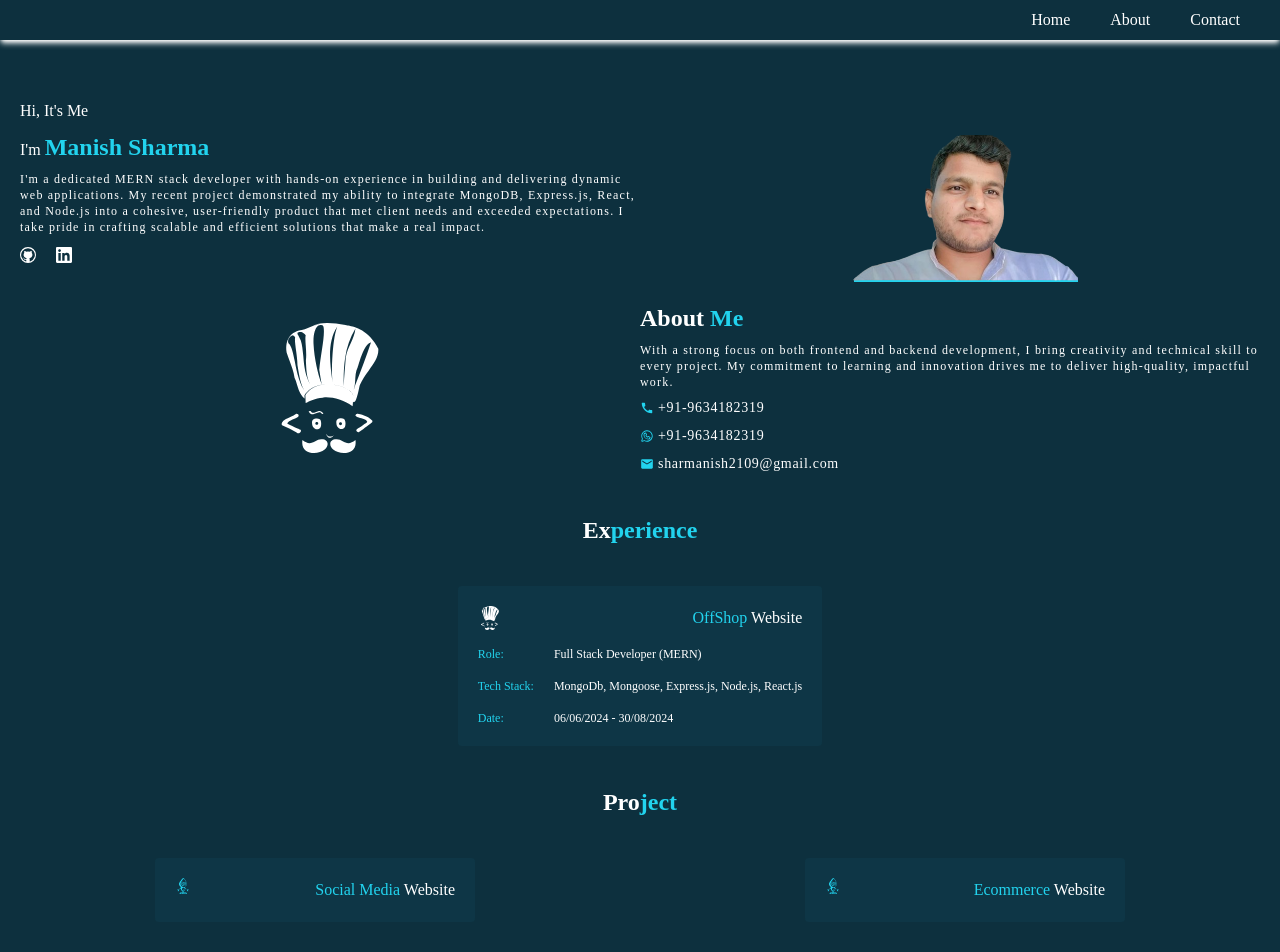
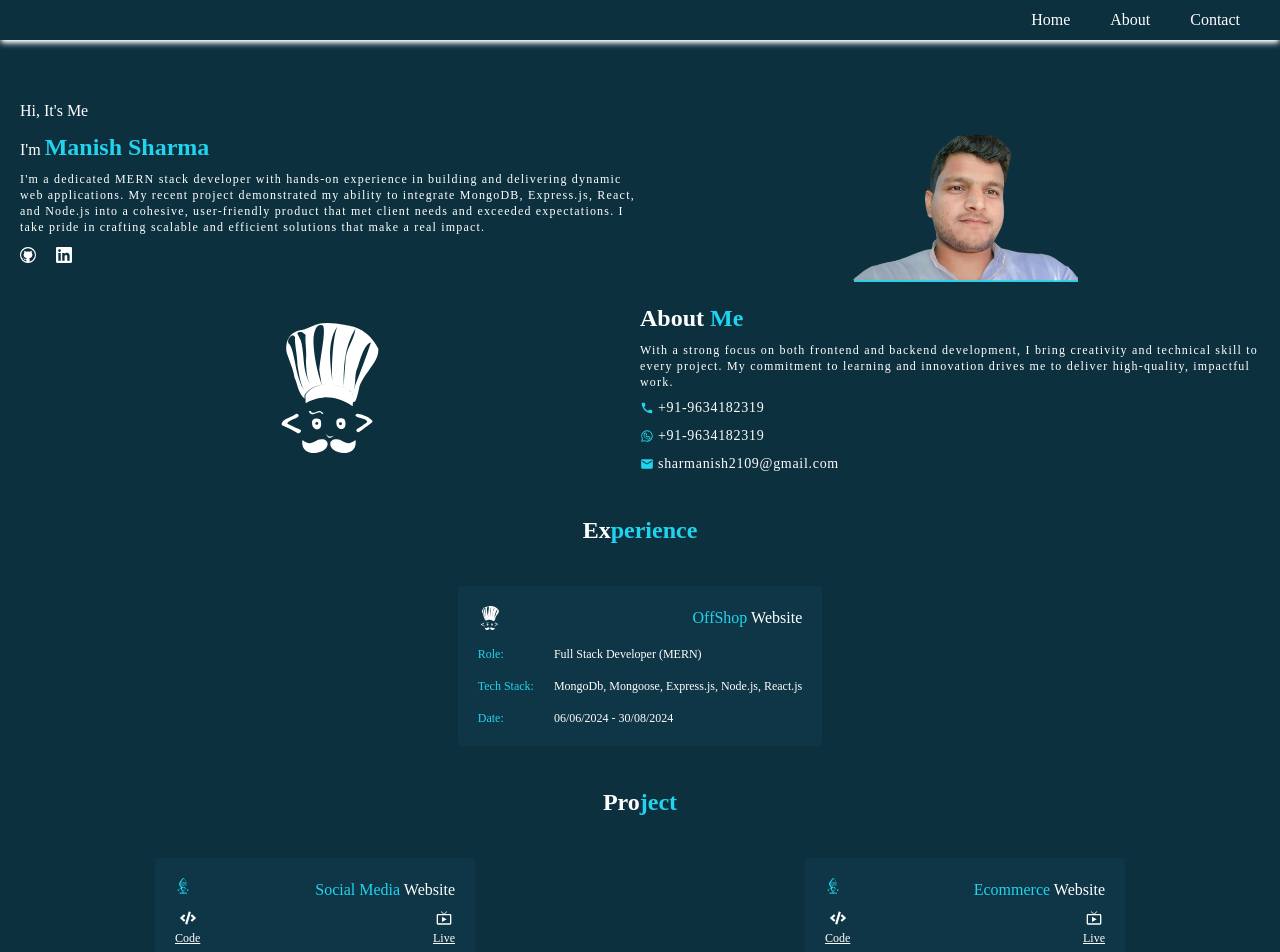
Before and after one commit to MANISH-SHARMA1/My-Portfolio, a React (Create React App) app: page / in a window 1280 px wide. Shown: the top 952 px of the page. Built offline with nearby package versions, Linux system fonts and the light colour scheme.

Commit message:
added live project link

```diff
--- a/src/components/ProjectCard.js
+++ b/src/components/ProjectCard.js
@@ -1,17 +1,15 @@
 import React from "react";
 import { SiCodeproject } from "react-icons/si";
+import { FaCode } from "react-icons/fa";
+import { MdOutlineLiveTv } from "react-icons/md";
 
-function ProjectCard({project}) {
+function ProjectCard({ project }) {
   return (
     <div
       style={{ backgroundColor: "rgb(14, 54, 70)" }}
-      className="rounded p-5 w-80"
+      className="rounded p-5 w-80 space-y-2"
     >
-      <a
-        href={project.link}
-        target="_blank"
-        rel="noopener noreferrer"
-      >
+      <a href={project.link} target="_blank" rel="noopener noreferrer">
         <div className="text-cyan-400 flex justify-between">
           <p>
             <SiCodeproject />
@@ -21,6 +19,27 @@ function ProjectCard({project}) {
           </p>
         </div>
       </a>
+      <div className="flex justify-between items-center">
+        <a
+          href={project.link}
+          target="_blank"
+          rel="noopener noreferrer"
+          className="flex flex-col items-center gap-1"
+        >
+          <FaCode />
+          <span className="text-xs underline">Code</span>
+        </a>
+
+        <a
+          href={project.liveLink}
+          target="_blank"
+          rel="noopener noreferrer"
+          className="flex flex-col items-center gap-1"
+        >
+          <MdOutlineLiveTv />
+          <span className="text-xs underline">Live</span>
+        </a>
+      </div>
     </div>
   );
 }
--- a/src/pages/Home.js
+++ b/src/pages/Home.js
@@ -21,11 +21,13 @@ function Home() {
   const project = [
     {
       name: "Social Media",
-      link: "https://github.com/MANISH-SHARMA1/Social-Media",
+      link: "https://github.com/MANISH-SHARMA1/sociopedia",
+      liveLink: "https://sociopedia-client-psi.vercel.app/",
     },
     {
       name: "Ecommerce",
       link: "https://github.com/MANISH-SHARMA1/Ecommerce-application-",
+      liveLink: "https://github.com/MANISH-SHARMA1/Ecommerce-application-",
     },
   ];
   return (
```
